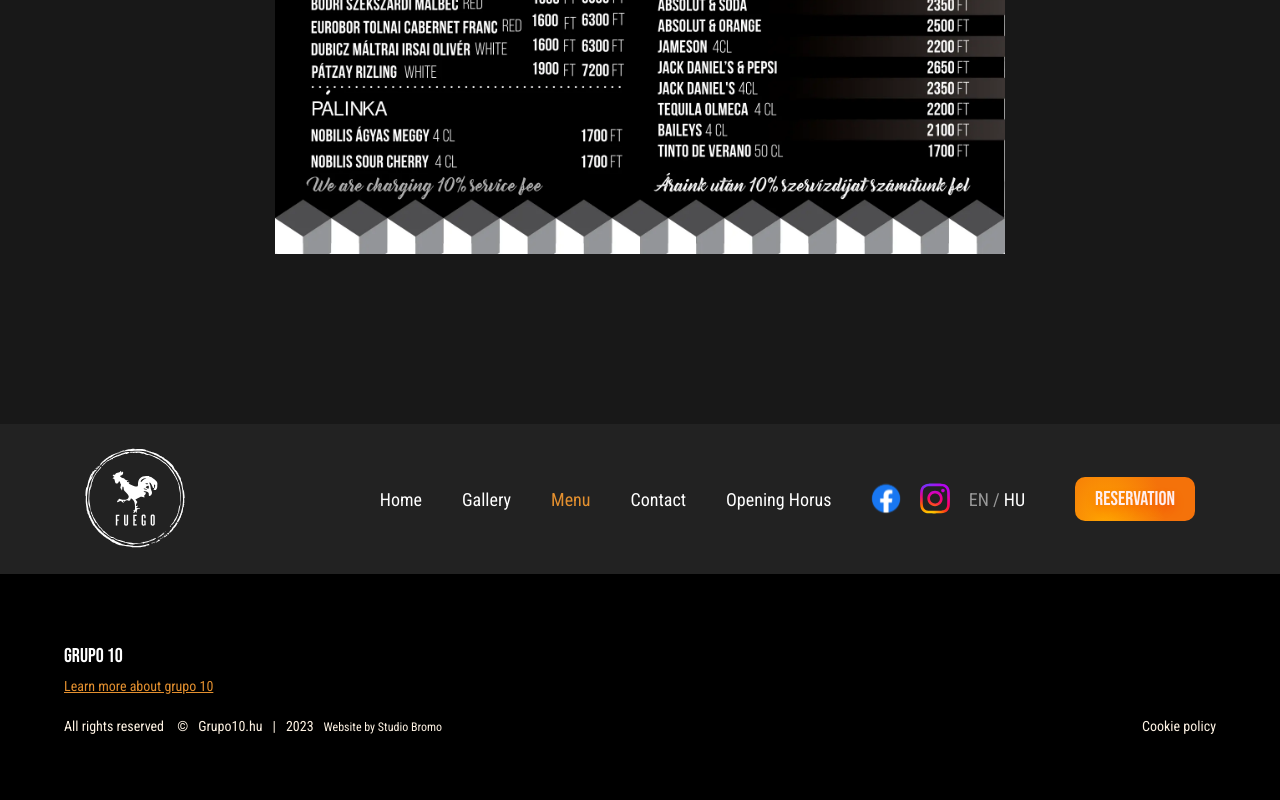
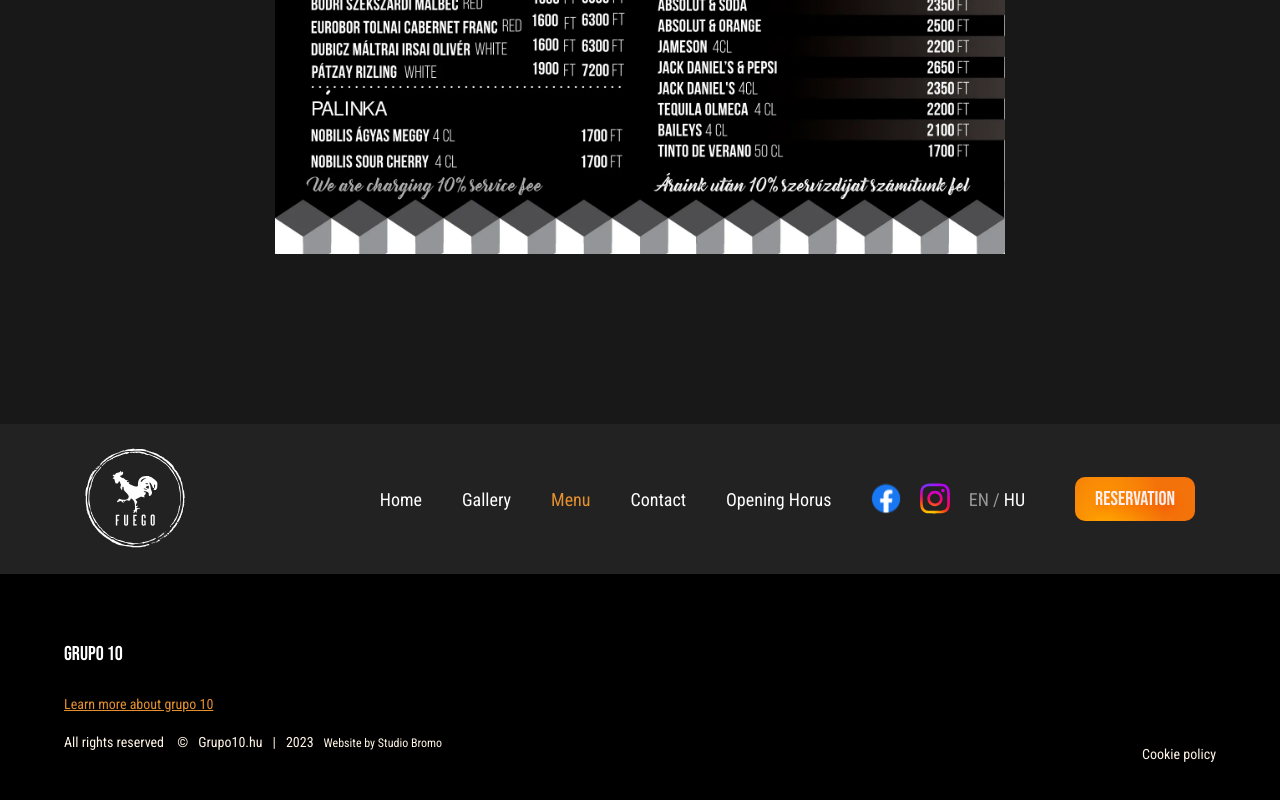
Before and after one commit to gyorgynagy1986/Fuego, a Next.js app: page /en/menu in a window 1280 px wide. Shown: the part 2188-2988 px from the top of the page. Built offline with nearby package versions, Linux system fonts and the light colour scheme.

Commit message:
new update

```diff
--- a/src/components/Footer/Fotter.module.css
+++ b/src/components/Footer/Fotter.module.css
@@ -13,11 +13,17 @@
 
 .containerTextleftReserved span {
     margin-left: 1rem;
+    width: 100%;
+    flex-direction: column;
+    gap: 10px;
 }
 
 
 .containerTextleft  {
     width: 100%;
+    display: flex;
+    flex-direction: column;
+    gap: 10px;
 }
 
 
@@ -50,7 +56,6 @@
     line-height: 150%;
     /* or 21px */
     color: #FFF4E5;
-    margin-top: 21.5px;
     display: flex;
     gap: 1rem;
 }
@@ -74,7 +79,6 @@
     line-height: auto;
     color: var(--titleColor);
     text-decoration-line: underline;
-    margin-bottom: 2.5rem;
 }
 
 .containerTextleft a:hover {
@@ -86,6 +90,7 @@
     width: 100%;
     display: flex;
     justify-content: space-between;
+    align-items: center;
 }
 
 @media only screen and (max-width: 681px) {
```
